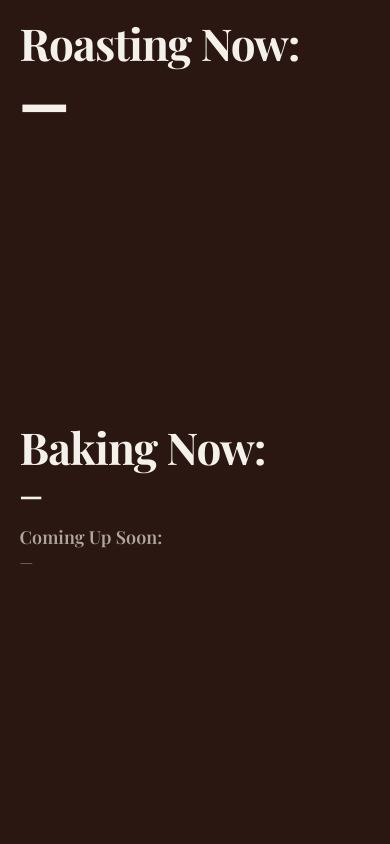
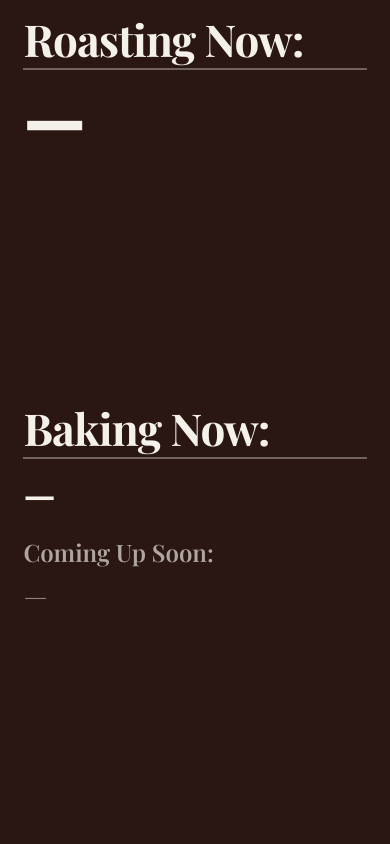
Before and after one commit to frigiddesert/coffee-bakery-sign, a Flask app: page / in a window 390 px wide. Run offline with Flask 3, Linux system fonts and the light colour scheme; data that the repository does not hold is empty.

Commit message:
Increase font sizes for better distance legibility
- Add separator lines below section titles
- Increase current roast size by 25% (to 150px max)
- Boost previous roasts to 68px max (was 42px)
- Increase baking now items to 72px max (was 48px)
- Enlarge coming soon to 56px max (was 30px)
- Make subline headings larger (44px max vs 30px)
- Add padding to columns for better spacing
- All changes maintain responsive scaling

```diff
--- a/templates/index.html
+++ b/templates/index.html
@@ -29,16 +29,17 @@
     .wrap{
       width: 100vw;
       height: 100vh;
-      padding: 5vw;
+      padding: 4vw;
       display: grid;
       grid-template-columns: 1fr 1fr;
-      gap: 5vw;
+      gap: 6vw;
     }
 
     .col{
       display: flex;
       flex-direction: column;
       min-width: 0;
+      padding: 0 2vw;
     }
 
     .title{
@@ -46,25 +47,28 @@
       letter-spacing: -0.02em;
       line-height: 1.05;
       font-size: clamp(44px, 5.2vw, 92px);
-      margin-bottom: 2.2vw;
+      margin-bottom: 1.5vw;
+      padding-bottom: 1.5vw;
+      border-bottom: 2px solid rgba(244,241,234,.35);
     }
 
     .current{
       font-weight: 900;
       letter-spacing: -0.02em;
       line-height: 1.02;
-      font-size: clamp(54px, 6.2vw, 120px);
+      font-size: clamp(68px, 7.75vw, 150px);
       margin-bottom: 2.8vw;
+      margin-top: 1.5vw;
       word-break: break-word;
       hyphens: auto;
     }
 
     .subline{
       font-weight: 600;
-      font-size: clamp(18px, 1.7vw, 30px);
+      font-size: clamp(24px, 2.6vw, 44px);
       color: var(--muted2);
-      margin-top: 1.2vw;
-      margin-bottom: 0.8vw;
+      margin-top: 2.5vw;
+      margin-bottom: 1.2vw;
     }
 
     .list{
@@ -77,25 +81,35 @@
 
     .bake-now-list{
       font-weight: 700;
-      font-size: clamp(26px, 2.8vw, 48px);
-      line-height: 1.3;
-      margin-bottom: 2vw;
+      font-size: clamp(36px, 4.2vw, 72px);
+      line-height: 1.25;
+      margin-bottom: 2.5vw;
+      margin-top: 1.5vw;
+    }
+
+    .bake-now-list div{
+      margin-bottom: 0.8vw;
     }
 
     .coming-soon{
       font-weight: 500;
-      font-size: clamp(16px, 1.7vw, 30px);
+      font-size: clamp(28px, 3.2vw, 56px);
       color: var(--muted2);
       opacity: 0.75;
-      line-height: 1.3;
+      line-height: 1.35;
+      margin-top: 1vw;
     }
 
     .roast-previous{
       font-weight: 600;
-      font-size: clamp(22px, 2.4vw, 42px);
+      font-size: clamp(32px, 3.8vw, 68px);
       color: var(--muted);
-      line-height: 1.35;
-      margin-top: 2vw;
+      line-height: 1.3;
+      margin-top: 1.5vw;
+    }
+
+    .roast-previous div{
+      margin-bottom: 0.8vw;
     }
 
     .today-box{
```
